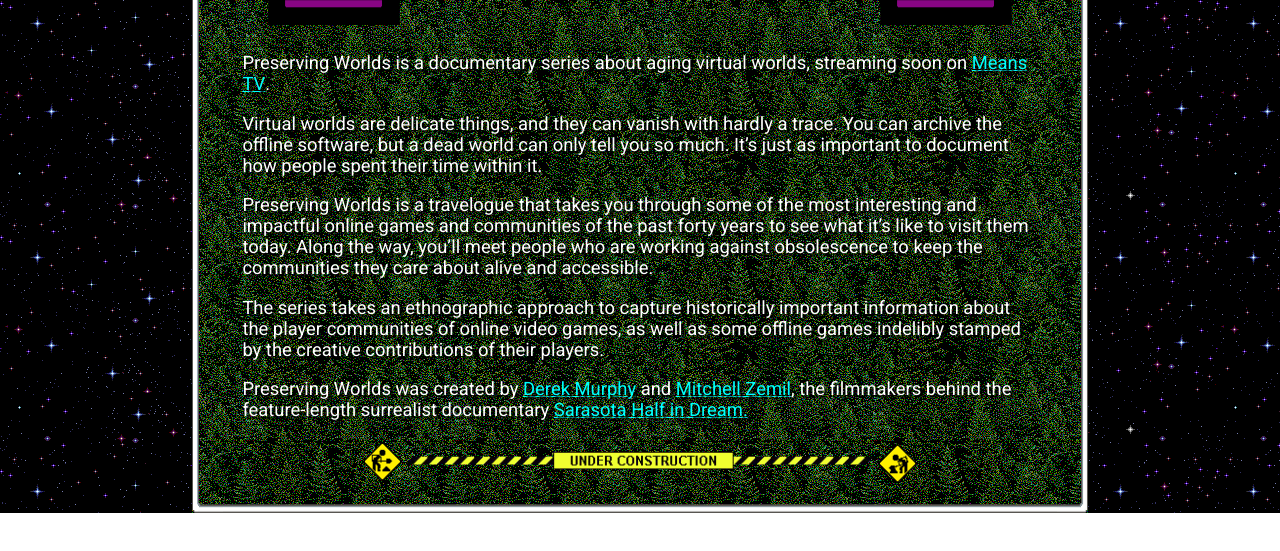
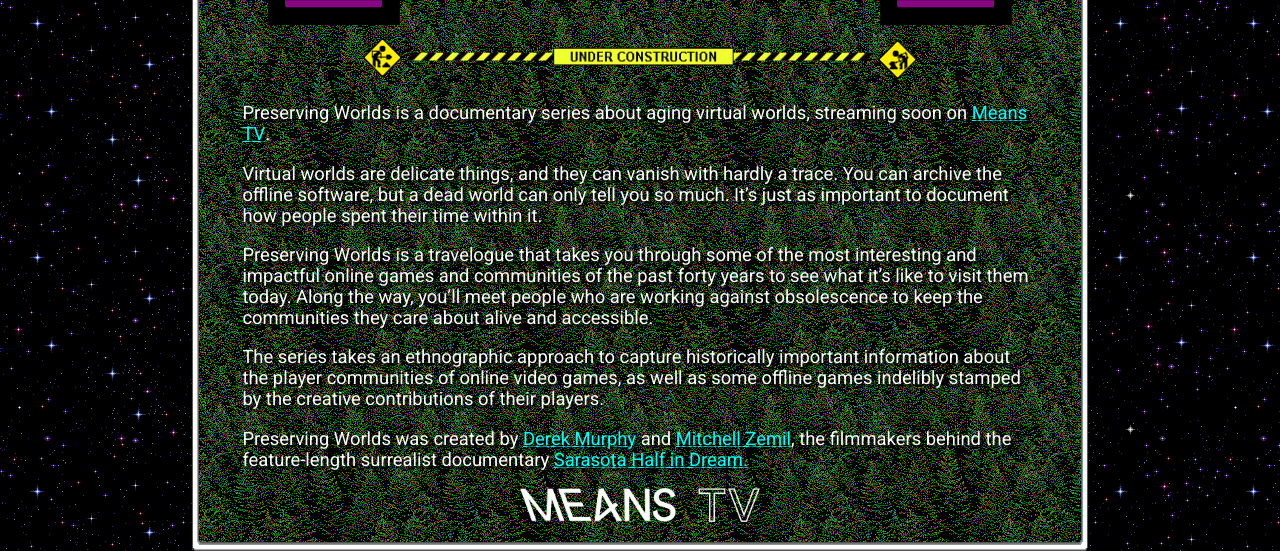
Before and after one commit to dlmurphy/PreservingWorlds, a plain HTML site: page index.html in a window 1280 px wide. Shown: the part 543-1094 px from the top of the page. Before the commit the page ends 1056 px from the top, so only its background shows below. Drawn offline with Linux system fonts and the light colour scheme.

Commit message:
meanstv logo, broken floppy

```diff
--- a/index.css
+++ b/index.css
@@ -121,6 +121,36 @@ a {
   text-align: center;
 }
 
+.constructionflex {
+  width:100%;
+  display: flex;
+  align-items: center;
+  justify-content: center;
+}
+
+.constructionflex img {
+  max-width: 70vmin;
+  min-width: 0;
+  width: auto;
+  height: auto;
+  object-fit: scale-down;
+}
+
+/*
+#footer{
+  position: absolute;
+  bottom: -25%;
+  left:15%;
+  right:15%;
+  width:70%;
+  height:auto;
+
+  font-size: 2.3vmin;
+  color: white;
+  font-family: 'Roboto', sans-serif;
+  text-shadow: 3px 3px 2px black;
+}
+*/
 .footerflex {
   width:100%;
   display: flex;
@@ -129,7 +159,7 @@ a {
 }
 
 .footerflex img {
-  max-width: 70vmin;
+  max-width: 30vmin;
   min-width: 0;
   width: auto;
   height: auto;
--- a/index.html
+++ b/index.html
@@ -47,18 +47,25 @@
 	<span id="navbarflex"><img src="images/worldschatmenu.gif">  <img src="images/zztmenu.gif">  <img src="images/mystmenu.gif">  <img src="images/doommenu.gif">  <img src="images/neohabitatmenu.gif">  <img src="images/secondlifemenu.gif"></span>
 </div>
 
+<img src="images/cursors/floppy.gif" style="position: absolute; top: 27%; left: 4.5%;">
+
 <div id="main">
 <span class="headerflex"><img src="images/gifs/floppyfloathome.gif"><div class="flexchildtext">Welcome Everybody!</div><img src="images/gifs/floppyfloathome.gif"></span>
+<span class="constructionflex"><img src="images/gifs/construction.gif"></span>
 <p>Preserving Worlds is a documentary series about aging virtual worlds, streaming soon on <a href="https://means.tv/" target="_blank">Means TV</a>.</p>
 <p>Virtual worlds are delicate things, and they can vanish with hardly a trace. You can archive the offline software, but a dead world can only tell you so much. It’s just as important to document how people spent their time within it.</p>
 <p>Preserving Worlds is a travelogue that takes you through some of the most interesting and impactful online games and communities of the past forty years to see what it’s like to visit them today. Along the way, you’ll meet people who are working against obsolescence to keep the communities they care about alive and accessible.</p>
 <p>The series takes an ethnographic approach to capture historically important information about the player communities of online video games, as well as some offline games indelibly stamped by the creative contributions of their players.</p>
 <p>Preserving Worlds was created by <a href="https://dereklmurphy.com/" target="_blank">Derek Murphy</a> and <a href="https://mitchellzemil.com/" target="_blank">Mitchell Zemil</a>, the filmmakers behind the feature-length surrealist documentary <a href="https://sarasotamovie.com" target="_blank">Sarasota Half in Dream.</a></p>
-<span class="footerflex"><img src="images/gifs/construction.gif"></span>
+<span class="footerflex"><a href="https://means.tv/" target="_blank"><img src="images/meanstv.png"></a></span>
 </div>
 
+<!--
+<div id="footer">
+	<span class="footerflex"><a href="https://means.tv/" target="_blank"><img src="images/meanstv.png"></a></span>
 
-
+</div>
+-->
 
 </body>
 
```
Also changed, not shown: images/cursors/floppy.gif (added), images/cursors/hand1.gif (added), images/cursors/hand2.gif (added), images/cursors/hourglass.gif (added), images/cursors/pointer.gif (added), images/meanstv.png (added).
